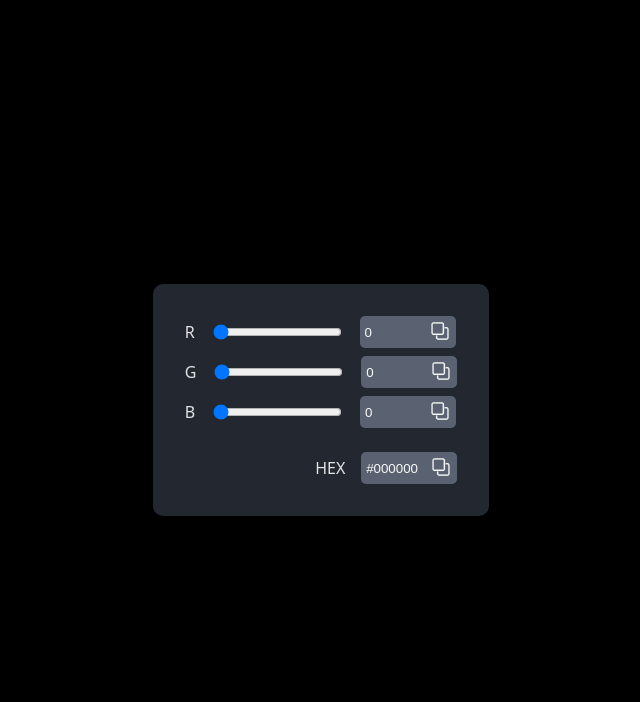
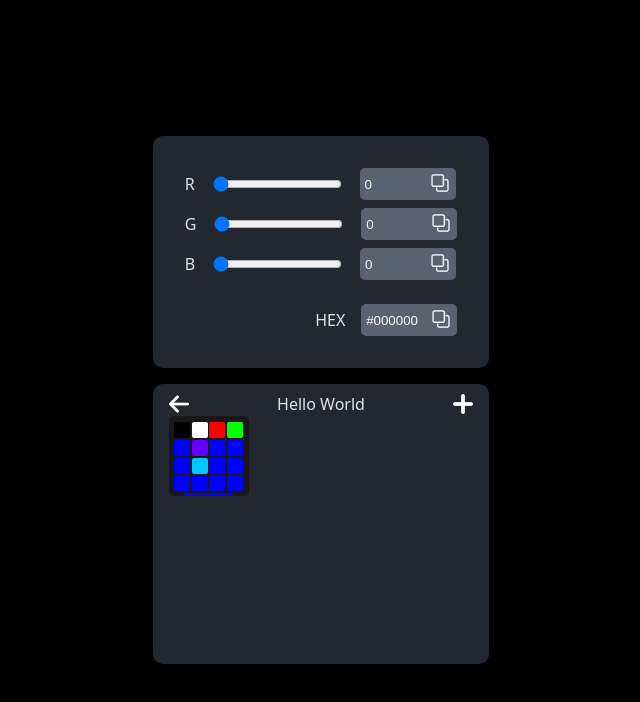
Before and after one commit to andrec2709/colorpicker-react, a React (Vite) app: page / in a window 1280 px wide. Shown: the top 702 px of the page, without its empty margins (319-959 px from the left). Built offline with nearby package versions, Linux system fonts and the light colour scheme.

Commit message:
working on palettes

```diff
--- a/src/App.css
+++ b/src/App.css
@@ -14,8 +14,10 @@
   grid-template:
     "a a" auto
     "b b" auto
-    "c c" auto ". d" auto / auto auto;
+    "c c" auto
+    ". d" auto / auto auto;
   row-gap: .5rem;
+  margin-bottom: 1rem;
 }
 
 #red-color {
@@ -129,6 +131,74 @@
   transition: transform .3s ease;
 }
 
+#editor {
+  height: fit-content;
+  background-color: rgb(35, 39, 47);
+  border-radius: 10px;
+  padding: .5rem 1rem;
+  display: flex;
+  flex-direction: column;
+}
+
+#editor-header {
+  display: flex;
+  align-items: center;
+}
+
+#editor-header > p{
+  margin: 0;
+  padding: 0;
+  text-align: center;
+  margin-left: auto;
+}
+
+
+#add-btn, #back-btn {
+  margin: 0;
+  padding: 0;
+  border: none;
+  background-color: unset;
+  height: 100%;
+  display: flex;
+}
+
+#add-btn {
+  margin-left: auto;
+}
+
+#add-btn > img, #back-btn > img {
+  width: 20px;
+  filter: invert();
+}
+
+#palette-container {
+  height: 15rem;
+  overflow-y: scroll;
+}
+
+.palette {
+  display: flex;
+  width: 5rem;
+  height: 5rem;
+  flex-wrap: wrap;
+  align-content: flex-start;
+  justify-content: center;
+  column-gap: .1rem;
+  row-gap: .1rem;
+  background-color: rgb(24, 24, 24);
+  border-radius: 5px;
+  padding: .4rem 0;
+  overflow: hidden;
+}
+
+.color-preview {
+  border-radius: 2px;
+  width: 1rem;
+  height: 1rem;
+}
+
+
+
 
 .tooltip-success {
   background-color: rgb(42, 207, 111);
--- a/src/App.jsx
+++ b/src/App.jsx
@@ -3,15 +3,24 @@ import ToolTip from './components/ToolTip';
 import './App.css'
 import ContextProvider from './contexts/ContextProvider';
 import Field from './components/Field';
-import { Color } from './components/Color';
+import Color from './components/Color';
 import Slider from './components/Slider';
 import Colorpicker from './components/Colorpicker';
+import Editor from './components/Editor';
+import Header from './components/Header';
+import PaletteContainer from './components/PaletteContainer';
+
+import palettesData from './palettes.json';
+import Palette from './components/Palette';
 
 // Exercise:
 // Make a simple colorpicker app.
 // Read draft.md
 
 export default function ColorPickerApp() {
+
+  const palettes = palettesData.map(palette => <Palette paletteData={palette} key={palette.id}/>);
+
   const lastColor = localStorage.getItem('last-color')?.split(',') || [0, 0, 0];
 
   const [red, setRed] = useState(parseInt(lastColor[0]));
@@ -99,6 +108,20 @@ export default function ColorPickerApp() {
           <Field value={hex} id='hex-field' textLabel='HEX' onChange={handleHexChange} color='hex' classLabel='' />
         </Color>
       </Colorpicker>
+      <Editor>
+        <Header>
+          <button id="back-btn">
+            <img src="/arrow.png" alt="go back" />
+          </button>
+          <p>Hello World</p>
+          <button id="add-btn">
+            <img src="/add.png" alt="new palette" />
+          </button>
+        </Header>
+        <PaletteContainer>
+          {palettes}
+        </PaletteContainer>
+      </Editor>
     </ContextProvider>
   );
 }
--- a/src/components/Color.jsx
+++ b/src/components/Color.jsx
@@ -8,3 +8,5 @@ export const Color = ({ children, id }) => {
     </div>
   );
 };
+
+export default Color;
--- /dev/null
+++ b/src/components/ColorPreview.jsx
@@ -0,0 +1,37 @@
+import { useState } from "react";
+
+    // {
+    //     "name": "Palette 2",
+    //     "id": "dhW23",
+    //     "colors": [
+    //         [0, 0, 0],
+    //         [255, 255, 255],
+    //         [255, 0, 0],
+    //         [0, 255, 0],
+    //         [0, 0, 255]
+    //     ]
+    // },
+    // {
+    //     "name": "Palette 3",
+    //     "id": "c2nIa",
+    //     "colors": [
+    //         [0, 0, 0],
+    //         [255, 255, 255],
+    //         [255, 0, 0],
+    //         [0, 255, 0],
+    //         [0, 0, 255]
+    //     ]
+    // }
+
+
+export const ColorPreview = ({ previewColor }) => {
+    const [color, setColor] = useState(`rgb(${previewColor[0]},${previewColor[1]},${previewColor[2]})`);
+
+    return (
+        <div className="color-preview" data-color={color} style={{backgroundColor: color}}>
+
+        </div>
+    );
+};
+
+export default ColorPreview;
--- /dev/null
+++ b/src/components/Editor.jsx
@@ -0,0 +1,10 @@
+
+export const Editor = ({ children }) => {
+    return (
+        <div id="editor">
+            {children}
+        </div>
+    );
+};
+
+export default Editor;
--- /dev/null
+++ b/src/components/Header.jsx
@@ -0,0 +1,10 @@
+
+export const Header = ({ children }) => {
+    return (
+        <div id="editor-header">
+            {children}
+        </div>
+    );
+};
+
+export default Header;
--- /dev/null
+++ b/src/components/Palette.jsx
@@ -0,0 +1,24 @@
+import { useState } from "react";
+import ColorPreview from "./ColorPreview";
+
+export const Palette = ({ paletteData }) => {
+
+    const [name, setName] = useState(paletteData.name);
+    const [colors, setColors] = useState(paletteData.colors);
+
+    let colorItems = [];
+
+    for (const key in colors) {
+        if (colors.hasOwnProperty(key)) {
+            colorItems.push(<ColorPreview previewColor={colors[key]} key={key} />);
+        }
+    }
+
+    return (
+        <div className="palette" data-name={name}>
+            {colorItems}
+        </div>
+    );
+};
+
+export default Palette;
--- /dev/null
+++ b/src/components/PaletteContainer.jsx
@@ -0,0 +1,10 @@
+
+export const PaletteContainer = ({ children }) => {
+    return (
+        <div id="palette-container">
+            {children}
+        </div>
+    );
+};
+
+export default PaletteContainer;
--- /dev/null
+++ b/src/palettes.json
@@ -0,0 +1,27 @@
+[
+    {
+        "name": "Palette 1",
+        "id": "aAb5w",
+        "colors": {
+           "zZ2a9": [0, 0, 0],
+           "lM2o5": [255, 255, 255],
+           "n9Kl2": [255, 0, 0],
+           "zX1k3": [0, 255, 0],
+           "4lK8m": [0, 0, 255],
+           "4lK5m": [100, 0, 255],
+           "4lKcm": [0, 0, 255],
+           "4lKam": [0, 0, 255],
+           "4lKxm": [0, 0, 255],
+           "4lKzm": [0, 200, 255],
+           "4lK2m": [0, 0, 255],
+           "4lK3m": [0, 0, 255],
+           "4lK1m": [0, 0, 255],
+           "4lK6m": [0, 0, 255],
+           "4lKcn": [0, 0, 255],
+           "4lKcb": [0, 0, 255],
+           "4lKcc": [0, 0, 255],
+           "4lKc2": [0, 0, 255],
+           "4lC83": [0, 0, 255]
+        }
+    }
+]
```
Also changed, not shown: public/add.png (added), public/arrow.png (added).
